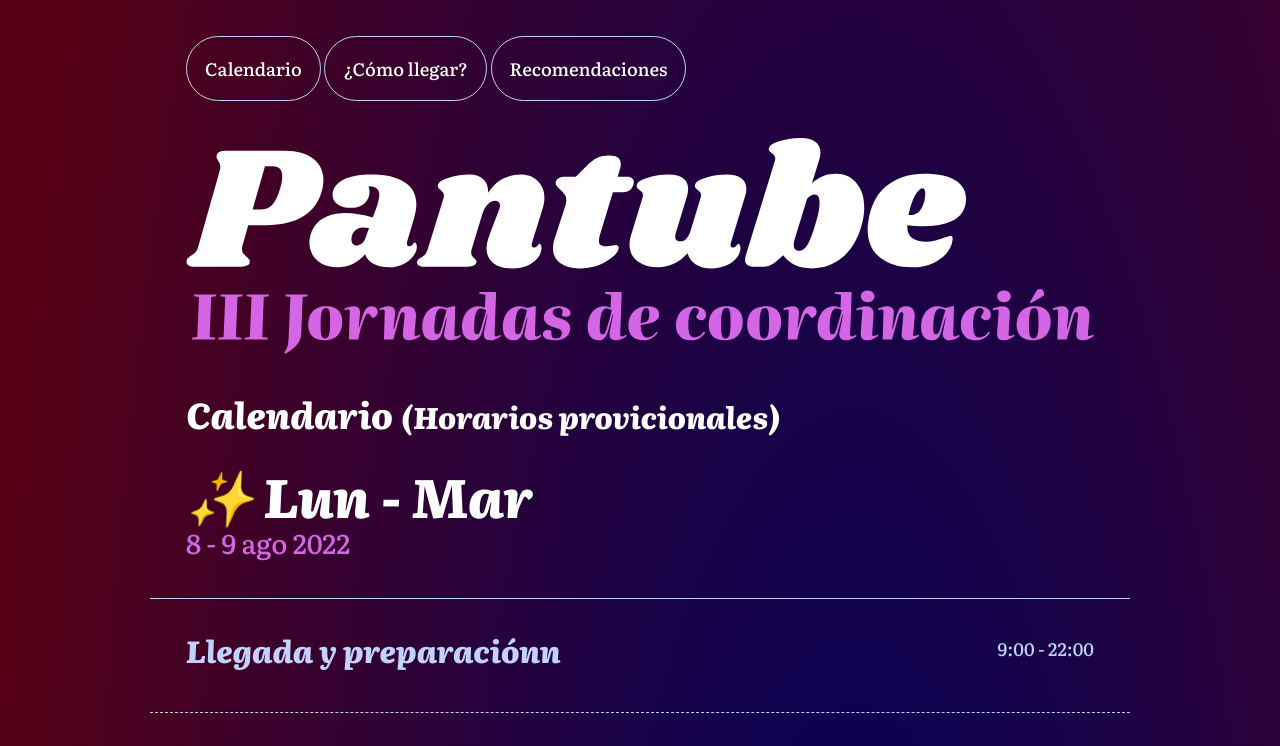
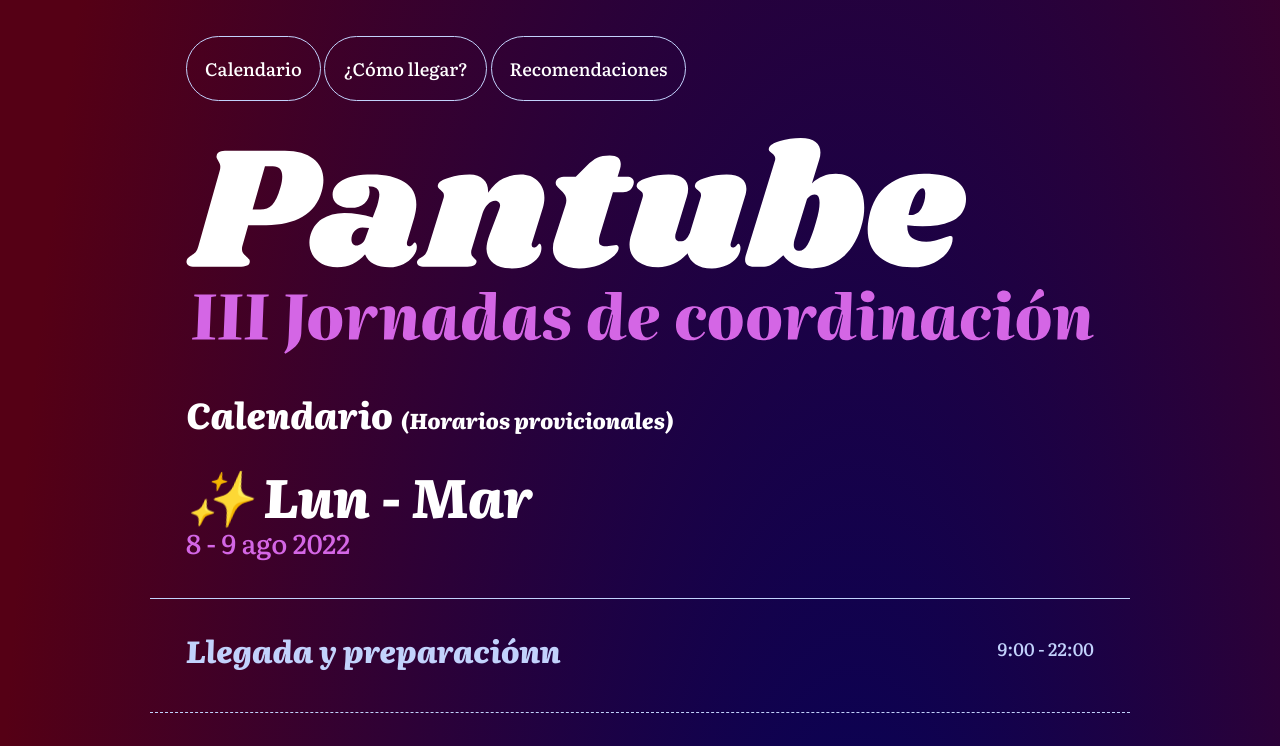
Before and after one commit to Pantube/3-jornadas, a plain HTML site: page index.html in a window 1280 px wide. Shown: the top 746 px of the page. Drawn offline with Linux system fonts and the light colour scheme.

Commit message:
add small

```diff
--- a/style.css
+++ b/style.css
@@ -31,6 +31,9 @@ h3 {
 }
 .date {
     font-size: 1.2rem;
+}
+small {
+    font-size: 60%;
 }
 
 
```
